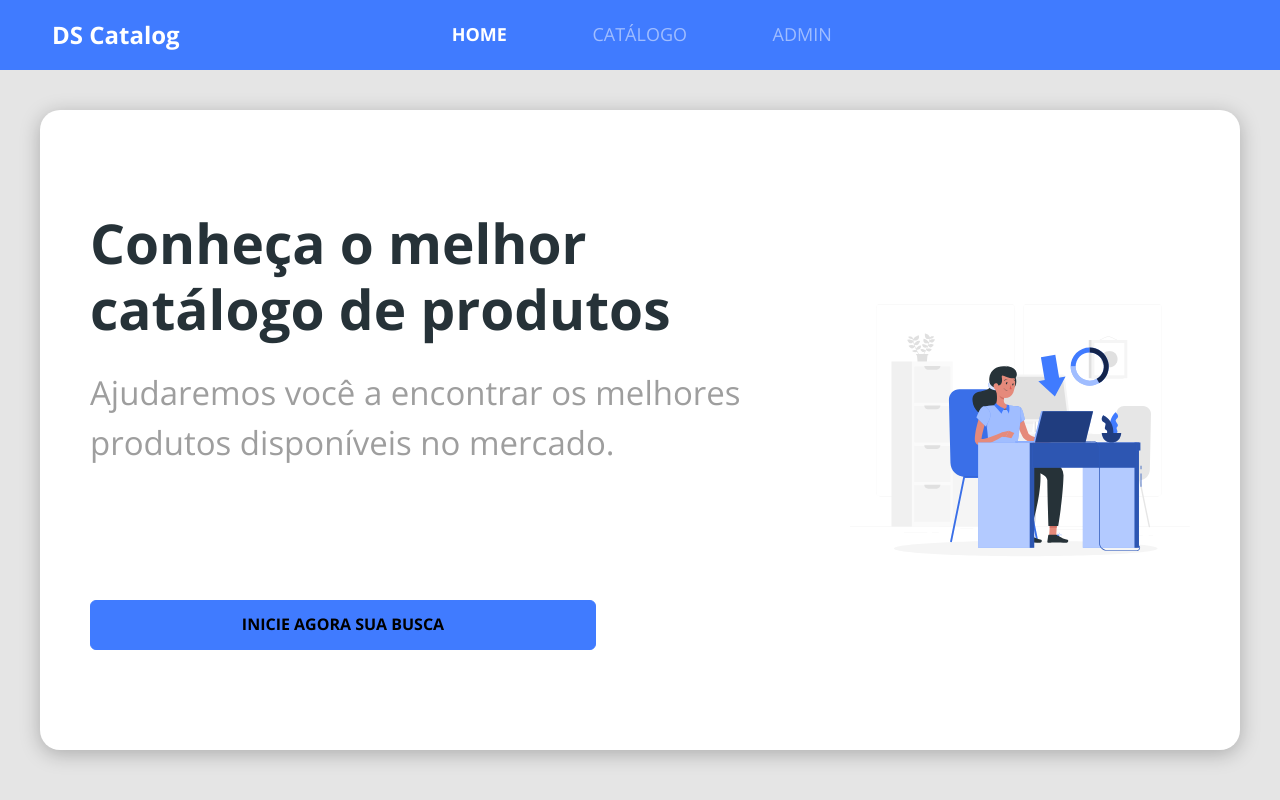
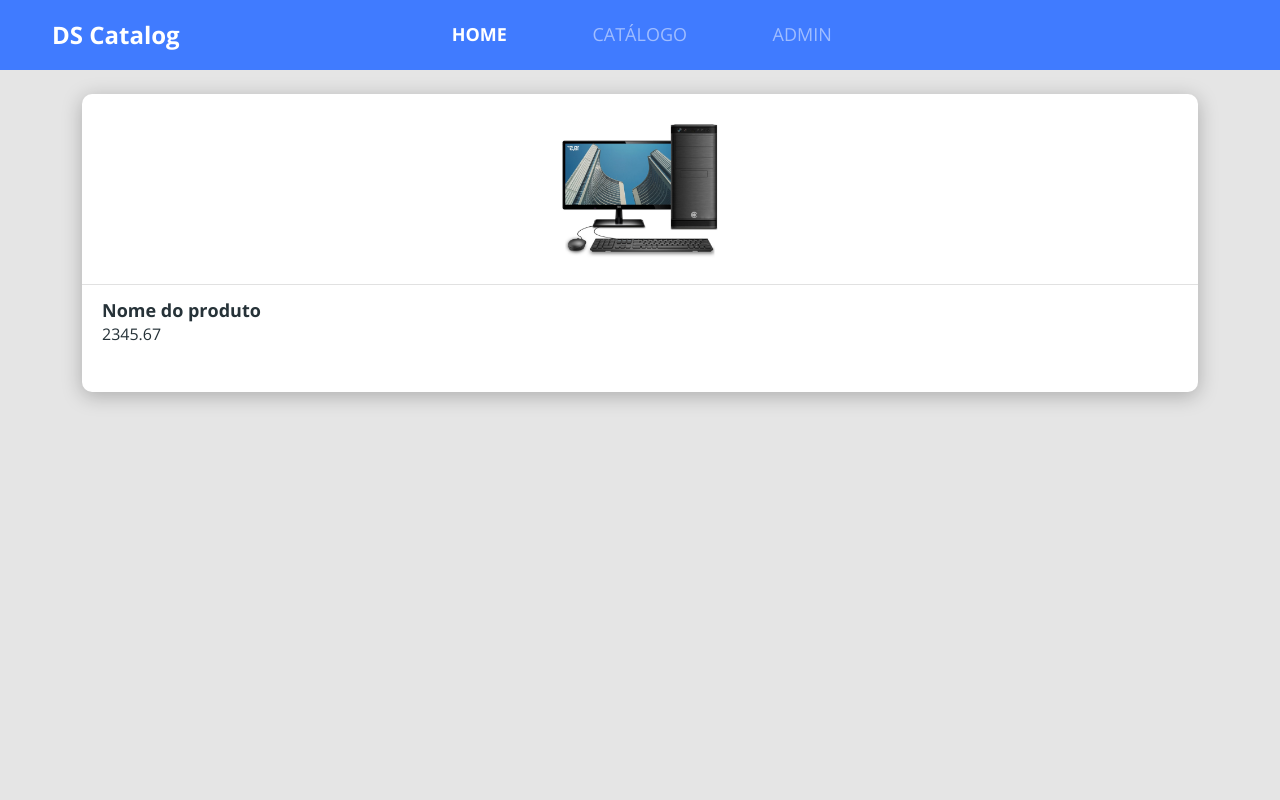
Before and after one commit to TomasAlric/DSCatalog-DevSuperior, a React (Create React App) app in the folder dscatalog/frontweb/: page / in a window 1280 px wide. Built offline with nearby package versions, Linux system fonts and the light colour scheme.

Commit message:
Criando componente ProductCard

```diff
--- a/dscatalog/frontweb/src/App.css
+++ b/dscatalog/frontweb/src/App.css
@@ -1,15 +1,21 @@
 @import url('https://fonts.googleapis.com/css2?family=Open+Sans:wght@400;700&display=swap');
 
 * {
-    font-family: 'Open Sans', sans-serif;
+  font-family: 'Open Sans', sans-serif;
 }
 
-h1, h2, h3, h4, h5, h6 {
-    font-weight: 700;
-    margin-bottom: 0;
+h1,h2,h3,h4,h5,h6 {
+  font-weight: 700;
+  margin-bottom: 0;
 }
 
-a, a:hover{
-    text-decoration: none;
-    color: unset;
+a,a:hover {
+  text-decoration: none;
+  color: unset;
 }
+
+.base-card {
+  background-color: #fff;
+  box-shadow: 0px 4px 20px rgba(0, 0, 0, 0.25);
+  border-radius: 10px;
+}
--- a/dscatalog/frontweb/src/App.tsx
+++ b/dscatalog/frontweb/src/App.tsx
@@ -1,9 +1,9 @@
 import './assets/styles/custom.scss';
 import './App.css';
-import Home from 'pages/Home';
+import Catalog from 'pages/Catalog';
 
 const App = () => {
-  return <Home />;
+  return <Catalog />;
 };
 
 export default App;
--- /dev/null
+++ b/dscatalog/frontweb/src/components/ProductCard/index.tsx
@@ -0,0 +1,20 @@
+import './styles.css';
+
+import ProductImg from 'assets/images/product.png';
+
+const ProductCard = () => {
+  return (
+    <div className="base-card product-card">
+      <div className="card-top-container">
+        <img src={ProductImg} alt='Nome do produto'/>
+      </div>
+
+      <div className="card-bottom-container">
+        <h6>Nome do produto</h6>
+        <p>2345.67</p>
+      </div>
+    </div>
+  );
+};
+
+export default ProductCard;
--- /dev/null
+++ b/dscatalog/frontweb/src/components/ProductCard/styles.css
@@ -0,0 +1,23 @@
+.product-card {
+  margin-bottom: 30px;
+}
+
+.card-top-container {
+  text-align: center;
+  padding: 16px 0;
+  border-bottom: 1px solid #e1e1e1;
+}
+
+.card-top-container img{
+    width: 158px;
+    height: 158px;
+}
+
+.card-bottom-container {
+  padding: 15px 20px 30px 20px;
+}
+
+.card-bottom-container h6 {
+  font-size: 18px;
+  color: #263238;
+}
--- /dev/null
+++ b/dscatalog/frontweb/src/pages/Catalog/index.tsx
@@ -0,0 +1,15 @@
+import Navbar from 'components/Navbar';
+import ProductCard from 'components/ProductCard';
+
+const Catalog = () => {
+  return (
+    <>
+      <Navbar />
+      <div className="container my-4">
+        <ProductCard/>
+      </div>
+    </>
+  );
+};
+
+export default Catalog;
--- a/dscatalog/frontweb/src/pages/Home/index.tsx
+++ b/dscatalog/frontweb/src/pages/Home/index.tsx
@@ -8,7 +8,7 @@ const Home = () => {
     <>
       <Navbar />
       <div className="home-container">
-        <div className="home-card">
+        <div className="base-card home-card">
           <div className="home-content-container">
             <div>
               <h1>Conheça o melhor catálogo de produtos</h1>
--- a/dscatalog/frontweb/src/pages/Home/styles.css
+++ b/dscatalog/frontweb/src/pages/Home/styles.css
@@ -36,8 +36,6 @@
 .home-card {
   display: flex;
   flex-direction: column-reverse;
-  background-color: #fff;
-  box-shadow: 0px 4px 20px rgba(0, 0, 0, 0.25);
   border-radius: 20px;
 }
 
```
Also changed, not shown: dscatalog/frontweb/src/assets/images/product.png (added).
